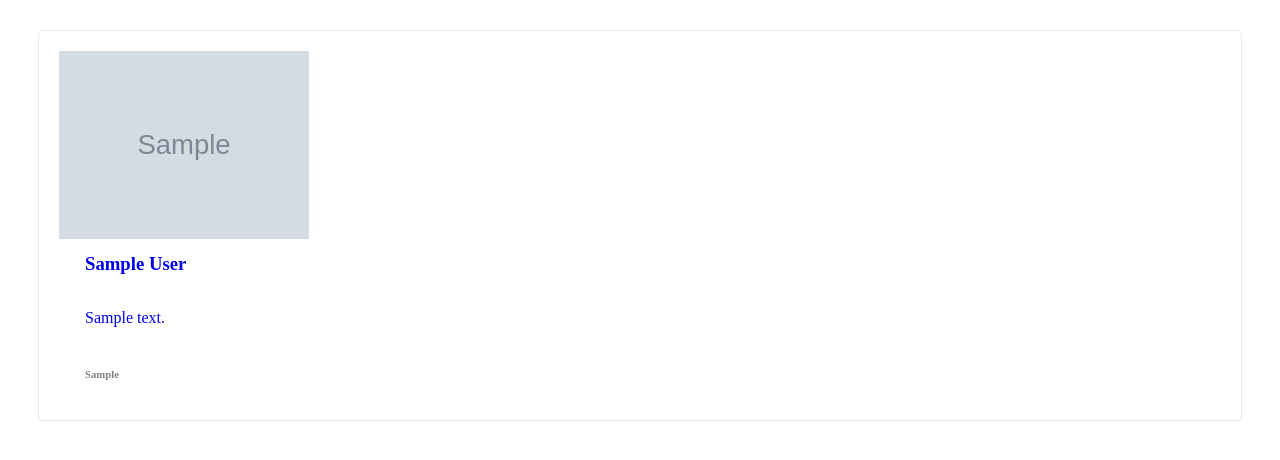
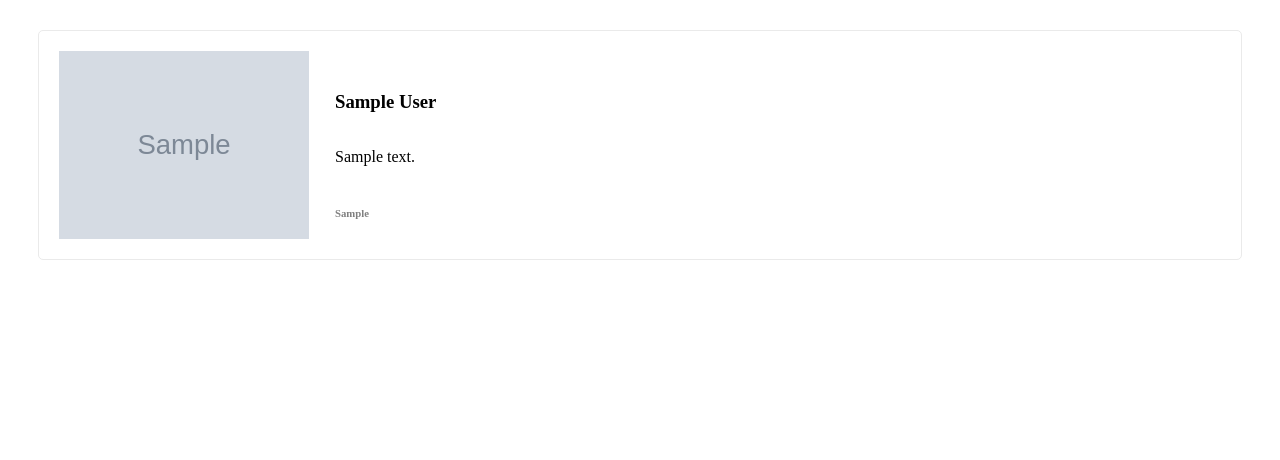
Before and after one commit to hirampv/NyxAcademy, a Django app: page / in a window 1280 px wide. Shown: the part 81-541 px from the top of the page. Run offline with Django 5.2, Linux system fonts and the light colour scheme; tables that the repository leaves empty hold one stand-in row (values such as "Sample post"); grey boxes marked "Sample" are stand-in pictures.

Commit message:
flex layout fixed

```diff
--- a/NyxAcademy/static/css/main.css
+++ b/NyxAcademy/static/css/main.css
@@ -12,10 +12,6 @@ nav {
 }
 
 a {
-  text-decoration: none;
-}
-
-p {
   text-decoration: none;
 }
 
@@ -43,6 +39,7 @@ nav a {
 
 .card {
   display: flex;
+  flex-direction: row;
   align-items: space-between;
   justify-content: justify;
   margin: 30px;
@@ -70,3 +67,7 @@ nav a {
   color: grey;
   margin-bottom: 10px;
 }
+
+.card a {
+  color: black;
+}
--- a/NyxAcademy/templates/home/home.html
+++ b/NyxAcademy/templates/home/home.html
@@ -1,14 +1,16 @@
 {% extends 'home/base.html' %} {% block content %}
 {% if context %}
 {% for course in context %}
+<a href="{{course.link}}" target="_blank" ></a>
 <div class="card">
-  <a href="{{course.link}}" target="_blank" >
+
     <img src="{{course.image}}" alt="{{course.title}}" />
     <div class="card-content">
       <h3>{{course.title}}</h3>
       <p>{{course.description}}</p>
       <h6>{{course.creator}}</h6>
     </div>
-  </a>
+
 </div>
+</a>
 {% endfor %} {% endif %} {% endblock %}
```
